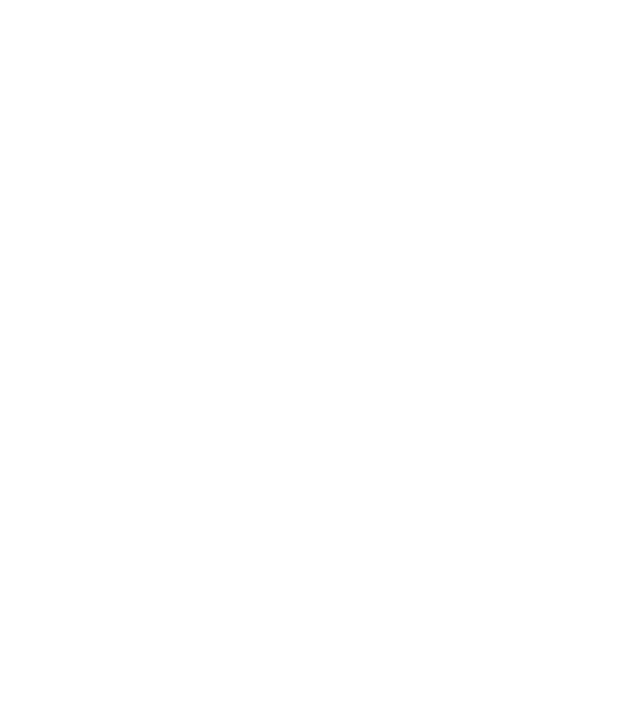
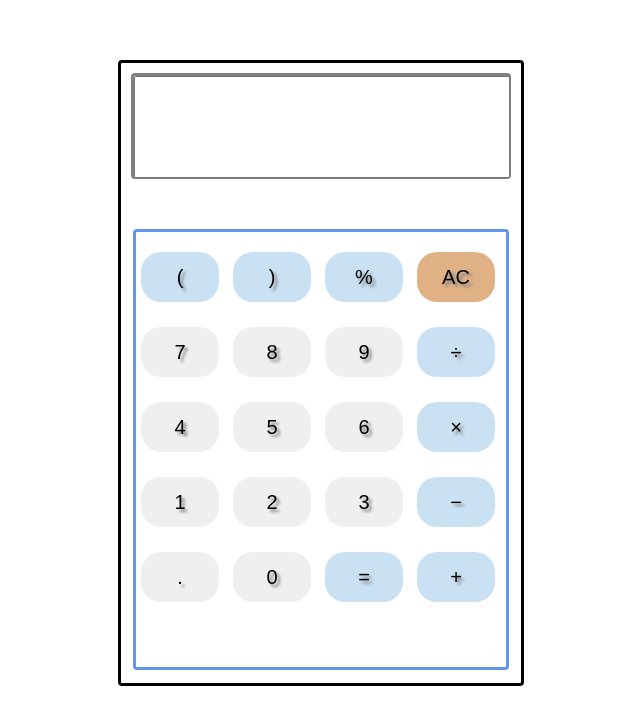
Before and after one commit to kartikeygangwar90/Scientific_Calculator, a plain HTML site: page index.html in a window 1280 px wide. Shown: the whole page, without its empty margins (319-959 px from the left). Drawn offline with Linux system fonts and the light colour scheme.

Commit message:
Frontend part of the project

```diff
--- a/index.html
+++ b/index.html
@@ -3,9 +3,53 @@
 <head>
     <meta charset="UTF-8">
     <meta name="viewport" content="width=device-width, initial-scale=1.0">
-    <title>Document</title>
+    <title>Scientific_Calculator</title>
+    <link rel="stylesheet" href="./style/styling.css">
 </head>
 <body>
-
+    <main>
+        <div class="container">
+            <section>  <!-- For the Screen showing the choosen digits and the Calculated result also.. -->
+                <div class="screen">
+                    <input type="text" name="search box" id="display">
+                </div>
+            </section>
+            <section>   <!--// For the dialpad and operators also -->
+                <div class="dialpad">
+                    <div class="row1">
+                        <button class="operators">(</button>
+                        <button class="operators">)</button>
+                        <button class="operators">%</button>
+                        <button id="delete">AC</button>
+                    </div>
+                    <div class="div2">
+                        <button class="digits">7</button>
+                        <button class="digits">8</button>
+                        <button class="digits">9</button>
+                        <button class="operators">&divide</button>
+                    </div>
+                    <div class="row3">
+                        <button class="digits">4</button>
+                        <button class="digits">5</button>
+                        <button class="digits">6</button>
+                        <button class="operators">&times</button>
+                    </div>
+                    <div class="row4">
+                        <button class="digits">1</button>
+                        <button class="digits">2</button>
+                        <button class="digits">3</button>
+                        <button class="operators">&#8722</button>
+                    </div>
+                    <div class="row4">
+                        <button>.</button>
+                        <button class="digits">0</button>
+                        <button class="operators">=</button>
+                        <button class="operators">&#x2B</button>
+                    </div>
+                </div>
+            </section>
+        </div>
+    </main>
+    <script src="./soul/main.js"></script>
 </body>
 </html>
--- /dev/null
+++ b/style/styling.css
@@ -0,0 +1,77 @@
+*{
+    margin: 0;
+    padding: 0;
+}
+
+.container{
+    /* align-self: center; */
+    margin: 60px auto;
+    height: 620px;
+    width: 400px;
+    border: 3px solid black;
+    border-radius: 4px;
+}
+
+.container section .screen{
+    height: 100px;
+    width: auto;
+    margin: 10px;
+    border: 3px solid gray;
+    border-radius: 4px;
+}
+
+.container section .screen #display{
+    width: 372px;
+    height: 98px;
+    cursor: pointer;
+    font-size: 50px;
+    text-align: right;
+}
+
+.container section .dialpad{
+    height: 435px;
+    width: auto;
+    margin-top: 50px;
+    margin-left: 12px;
+    margin-right: 12px;
+    border: 3px solid cornflowerblue;
+    border-radius: 4px;
+}
+
+.dialpad button{
+    margin: 5px;
+    margin-top: 20px;
+    padding: 15px;
+    height: 50px;
+    width: 78px;
+    text-align: center;
+    line-height: 0px;
+    border-radius: 20px;
+    font-size: 20px;
+    text-shadow: 3px 3px 3px gray;
+    border: none;
+}
+.dialpad button:hover{
+      transform: scale(1.02);
+}
+
+.dialpad button .digits{
+    background-color: #d2c4c4 ;
+}
+.dialpad .digits:hover{
+    background-color: rgba(87, 98, 98, 0.628);
+}
+
+.dialpad .operators{
+    background-color: #73b2dc62 ;
+}
+.dialpad .operators:hover{
+    background-color: #389fe4ba;
+}
+
+.dialpad .row1 #delete{
+    background-color: #cc833ea0;
+}
+.dialpad .row1 #delete:hover{
+    background-color: #b96619b8;
+}
```
Also changed, not shown: soul/main.js (added), 1 other file.
